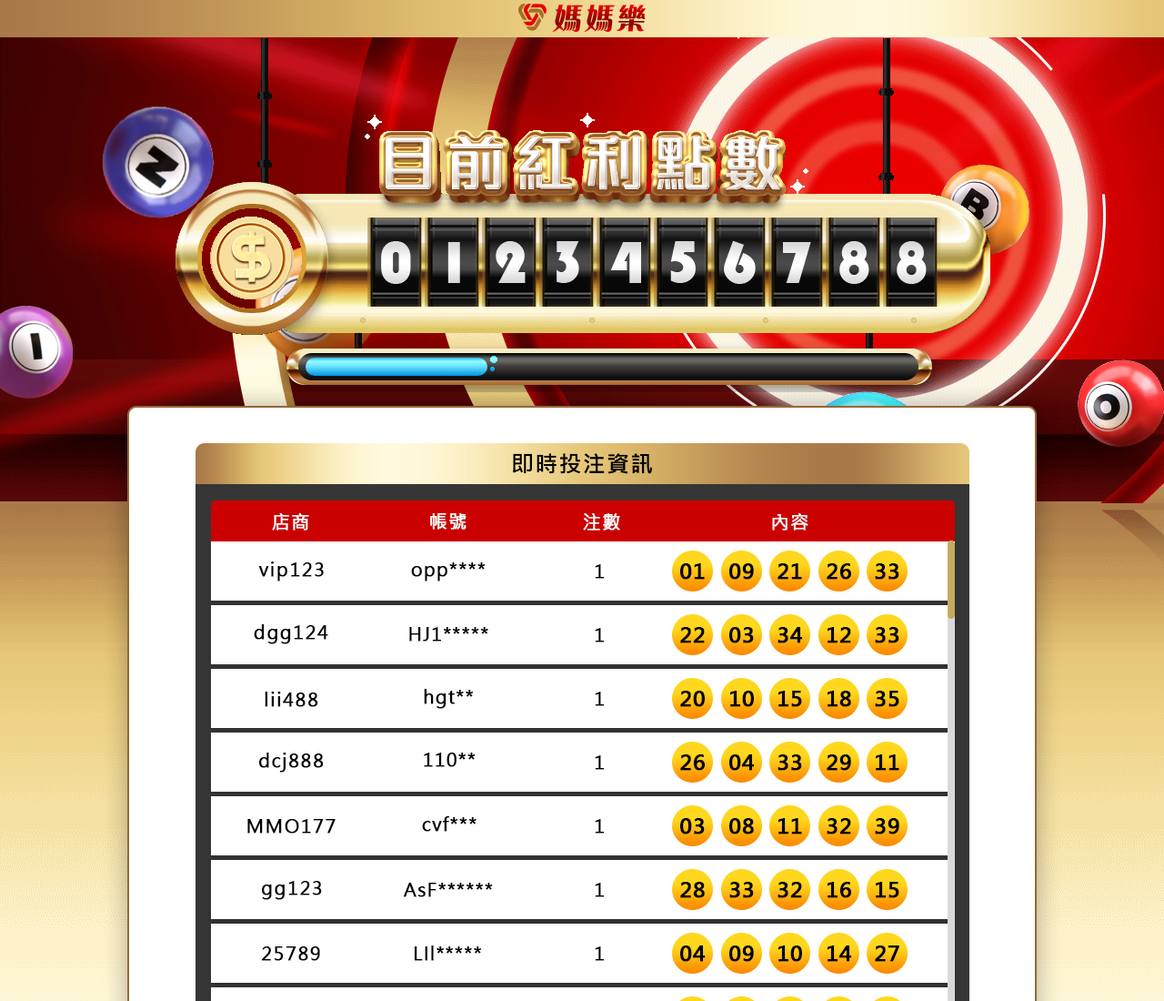
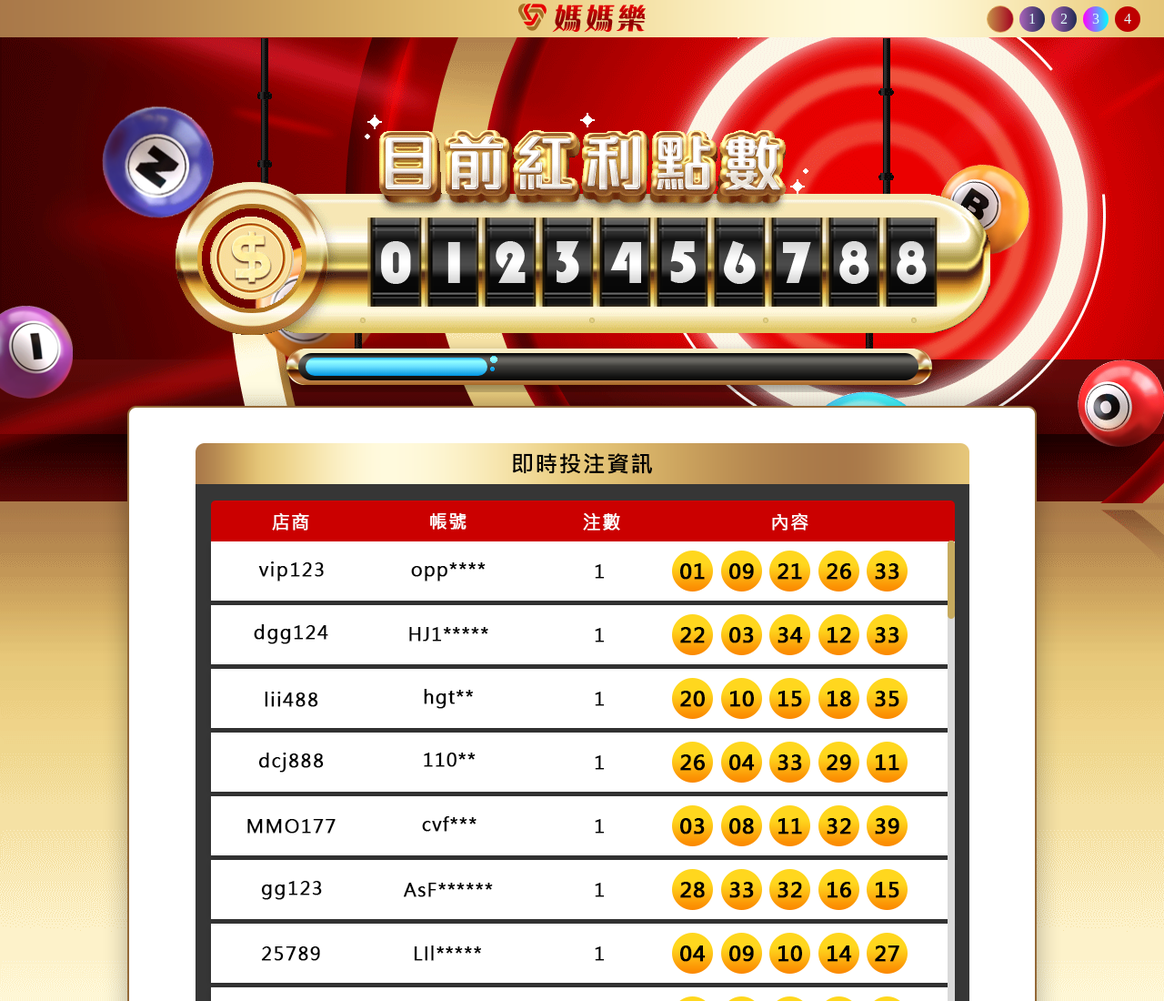
Before and after one commit to wawweb/MML-data-ball_J, a plain HTML site: page index.html in a window 1280 px wide. Shown: the top 1100 px of the page at 91% size. Drawn offline with nearby package versions, Linux system fonts and the light colour scheme.

Commit message:
112-1123-1-J
BALL STYLE ADD STYLE PICKER

```diff
--- a/index.html
+++ b/index.html
@@ -17,6 +17,23 @@
         <a class="logo" href="#">
             <img src="./img/logo.png" alt="">
         </a>
+        <ul class="style_Picker">
+            <li class="active">
+                <a href="https://wawweb.github.io/MML-data_stage/" class="gold_Red"></a>
+            </li>
+            <li>
+                <a href="https://wawweb.github.io/MML-data-N/html/information.html" class="universe" >1</a>
+            </li>
+            <li>
+                <a href="https://wawweb.github.io/MML-data-star_J/" class="universe" >2</a>
+            </li>
+            <li>
+                <a href="https://wawweb.github.io/MML-data-px_J/" class="px" >3</a>
+            </li>
+            <li>
+                <a href="https://wawweb.github.io/MML-data-ball_J/" class="ball" >4</a>
+            </li>
+        </ul>
     </header>
     <main>
         <div class="bonusPoint">
--- a/scss/_header.scss
+++ b/scss/_header.scss
@@ -17,4 +17,55 @@ header {
             object-fit: contain;
         }
     }
+    .style_Picker {
+        width: auto;
+        height: 42px;
+        display: flex;
+        align-items: center;
+        justify-content: center;
+        position: absolute;
+        top: 0;
+        right: 20px;
+
+        &>li {
+            width: 30px;
+            height: 30px;
+            border-radius: 50px;
+            border: 1px solid transparent;
+            overflow: hidden;
+            margin: 0 5px 0 0;
+
+            &.active {
+                border-color: #e3aa57;
+            }
+
+            &>a {
+                width: 100%;
+                height: 100%;
+                display: flex;
+                align-items: center;
+                justify-content: center;
+                text-decoration: none;
+                text-align: center;
+                color: lightcyan;
+                padding: 5px;
+
+                &.gold_Red {
+                    background: linear-gradient(to right, #c59248 0%, #a30220 100%);
+                }
+
+                &.universe {
+                    background: linear-gradient(to right, #ab65bb 0%, #1f2a52 100%);
+                }
+
+                &.px {
+                    background: linear-gradient(to right, #ff00ff 0%, #00ffff 100%);
+                }
+
+                &.ball {
+                    background: #be0000;
+                }
+            }
+        }
+    }
 }
```
Also changed, not shown: css/style.css, 1 other file.
